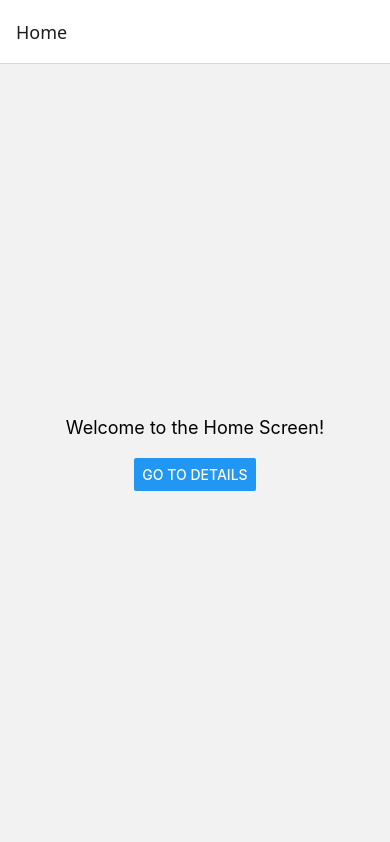
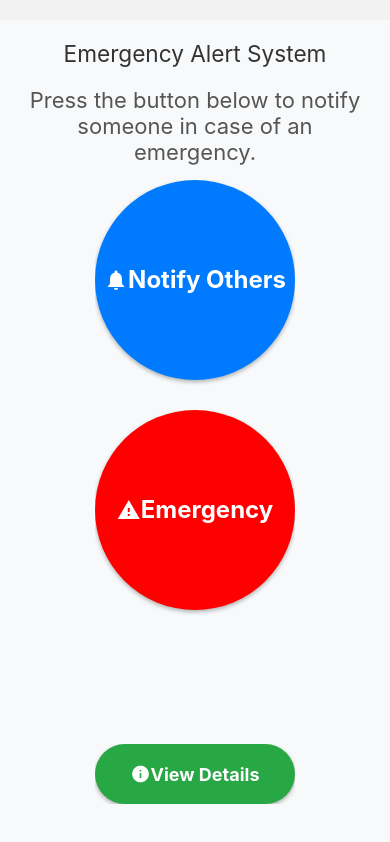
Before and after one commit to Ka-atsu/SE-Eldery-App, a React Native app in the folder Front-End/: screen /Home in a window 390 px wide. Built offline with nearby package versions, Linux system fonts and the light colour scheme.

Commit message:
Ui First Tab Done

```diff
--- a/Front-End/App.js
+++ b/Front-End/App.js
@@ -9,7 +9,10 @@ const Stack = createNativeStackNavigator();
 const App = () => {
   return (
     <NavigationContainer>
-      <Stack.Navigator initialRouteName="Home">
+      <Stack.Navigator
+        initialRouteName="Home"
+        screenOptions={{ headerShown: false }} // Hide header for all screens
+      >
         <Stack.Screen name="Home" component={HomeScreen} />
         <Stack.Screen name="Details" component={DetailsScreen} />
       </Stack.Navigator>
--- /dev/null
+++ b/Front-End/Components/Bottom.js
@@ -0,0 +1,50 @@
+import React from 'react';
+import { View, StyleSheet } from 'react-native';
+import { Button, Icon } from 'react-native-elements';
+
+const BottomComponent = ({ navigation }) => {
+    return (
+        <View style={styles.container}>
+            <Button
+                title="View Details"
+                onPress={() => navigation.navigate('Details')}
+                buttonStyle={styles.button}
+                titleStyle={styles.buttonTitle}
+                icon={<Icon name="info" size={20} color="white" />}
+                iconContainerStyle={styles.iconContainer}
+            />
+        </View>
+    );
+};
+
+const styles = StyleSheet.create({
+    container: {
+        flex: 1,
+        justifyContent: 'flex-end',
+        alignItems: 'center',
+        paddingBottom: 20,
+    },
+    button: {
+        width: 200,
+        height: 60,
+        backgroundColor: '#28a745',
+        borderRadius: 30,
+        shadowColor: '#000',
+        shadowOffset: {
+            width: 0,
+            height: 2,
+        },
+        shadowOpacity: 0.3,
+        shadowRadius: 4,
+        elevation: 5,
+    },
+    buttonTitle: {
+        fontSize: 18,
+        fontWeight: 'bold',
+    },
+    iconContainer: {
+        marginRight: 10,
+    },
+});
+
+export default BottomComponent;
--- a/Front-End/Components/DetailsScreen.js
+++ b/Front-End/Components/DetailsScreen.js
@@ -1,10 +1,18 @@
 import React from 'react';
-import { View, Text, Button, StyleSheet } from 'react-native';
+import { View, Text, Button, StyleSheet, Image } from 'react-native';
 
 const DetailsScreen = ({ navigation }) => {
   return (
     <View style={styles.container}>
-      <Text style={styles.text}>This is the Details Screen</Text>
+      <Text style={styles.title}>Details Screen</Text>
+      <Image
+        source={{ uri: 'https://example.com/image.jpg' }} // Replace with a valid image URL
+        style={styles.image}
+      />
+      <Text style={styles.text}>
+        This screen provides more information about the selected item.
+        Here you can add any relevant details, descriptions, or instructions.
+      </Text>
       <Button
         title="Go Back"
         onPress={() => navigation.goBack()}
@@ -18,10 +26,24 @@ const styles = StyleSheet.create({
     flex: 1,
     justifyContent: 'center',
     alignItems: 'center',
+    padding: 20,
+    backgroundColor: '#f8f9fa', // Light background color
+  },
+  title: {
+    fontSize: 24,
+    fontWeight: 'bold',
+    marginBottom: 20,
+  },
+  image: {
+    width: '100%',
+    height: 200,
+    borderRadius: 10,
+    marginBottom: 20,
   },
   text: {
     fontSize: 18,
     marginBottom: 20,
+    textAlign: 'center',
   },
 });
 
--- a/Front-End/Components/HomeScreen.js
+++ b/Front-End/Components/HomeScreen.js
@@ -1,14 +1,42 @@
 import React from 'react';
-import { View, Text, Button, StyleSheet } from 'react-native';
+import { View, StyleSheet } from 'react-native';
+import { Text, Button, Icon } from 'react-native-elements';
+import BottomComponent from './Bottom';
 
 const HomeScreen = ({ navigation }) => {
+    console.log("App executed");
+
+    const handleNotifyPress = () => {
+        console.log('Notify Others Pressed');
+    };
+
+    const handleEmergencyPress = () => {
+        console.log('Emergency Pressed');
+    };
+
     return (
         <View style={styles.container}>
-      <Text style={styles.text}>Welcome to the Home Screen!</Text>
+            <Text h4 style={styles.header}>Emergency Alert System</Text>
+            <Text style={styles.description}>
+                Press the button below to notify someone in case of an emergency.
+            </Text>
+            <View style={styles.buttonContainer}>
                 <Button
-        title="Go to Details"
-        onPress={() => navigation.navigate('Details')}
+                    title="Notify Others"
+                    onPress={handleNotifyPress}
+                    buttonStyle={styles.circleButton}
+                    titleStyle={styles.buttonTitle}
+                    icon={<Icon name="notifications" color="white" />} // Add an icon for clarity
                 />
+                <Button
+                    title="Emergency"
+                    onPress={handleEmergencyPress}
+                    buttonStyle={[styles.circleButton, styles.emergencyButton]}
+                    titleStyle={styles.buttonTitle}
+                    icon={<Icon name="warning" color="white" />} // Add an icon for clarity
+                />
+            </View>
+            <BottomComponent navigation={navigation} />
         </View>
     );
 };
@@ -16,12 +44,53 @@ const HomeScreen = ({ navigation }) => {
 const styles = StyleSheet.create({
     container: {
         flex: 1,
+        justifyContent: 'flex-start',
+        alignItems: 'center',
+        backgroundColor: '#f8f9fa',
+        padding: 20,
+        marginTop: 20,
+    },
+    header: {
+        marginBottom: 20,
+        textAlign: 'center',
+        fontSize: 28, // Larger font size for better readability
+        color: '#333', // Darker color for better contrast
+    },
+    description: {
+        marginBottom: 120,
+        textAlign: 'center',
+        fontSize: 22,
+        color: '#555',
+    },
+    buttonContainer: {
+        flex: 1,
         justifyContent: 'center',
         alignItems: 'center',
+        marginBottom: 20,
     },
-  text: {
-    fontSize: 18,
-    marginBottom: 20,
+    circleButton: {
+        width: 200,
+        height: 200,
+        borderRadius: 125,
+        backgroundColor: '#007bff',
+        justifyContent: 'center',
+        alignItems: 'center',
+        shadowColor: '#000',
+        shadowOffset: {
+            width: 0,
+            height: 2,
+        },
+        shadowOpacity: 0.3,
+        shadowRadius: 4,
+        elevation: 5,
+        marginBottom: 30,
+    },
+    emergencyButton: {
+        backgroundColor: 'red',
+    },
+    buttonTitle: {
+        fontSize: 24, // Larger font size for button text
+        fontWeight: 'bold',
     },
 });
 
--- a/Front-End/package.json
+++ b/Front-End/package.json
@@ -16,6 +16,7 @@
     "expo-status-bar": "~2.0.1",
     "react": "18.3.1",
     "react-native": "0.76.6",
+    "react-native-elements": "^3.4.3",
     "react-native-gesture-handler": "^2.22.1",
     "react-native-reanimated": "^3.16.7",
     "react-native-safe-area-context": "^5.1.0",
```
Also changed, not shown: 1 other file (tests, documents, lock files or other folders). Lines whose indentation alone changed are shown as unchanged.
